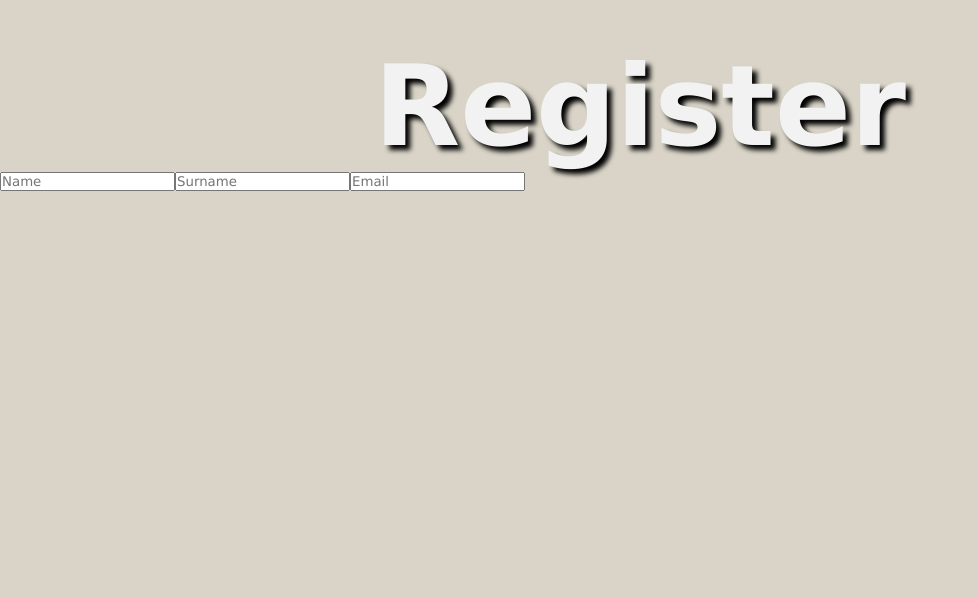
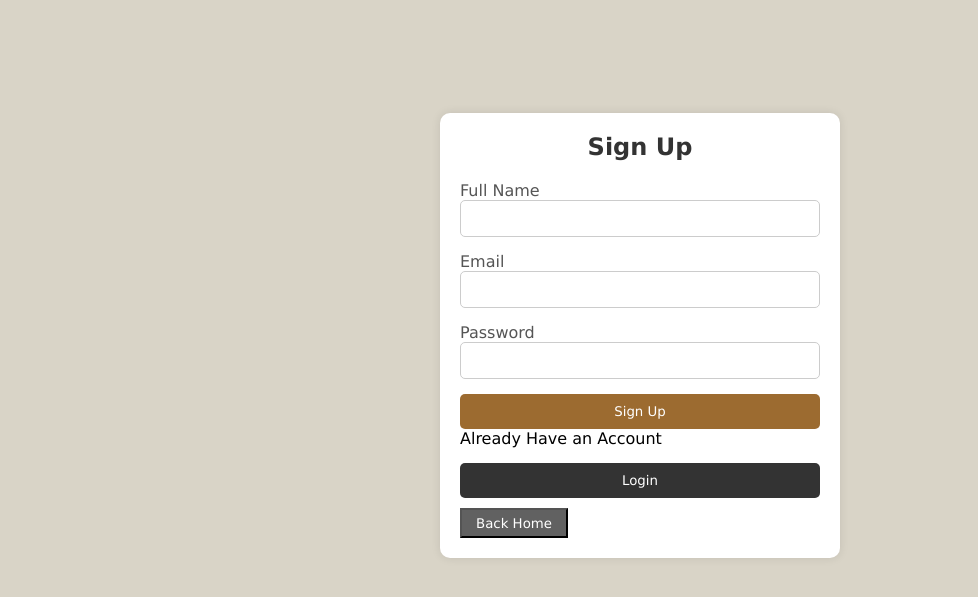
Before and after one commit to pleyer123/RealHome-app, a React (Vite) app: page /signUP in a window 1280 px wide. Shown: the part 127-724 px from the top of the page, without its empty margins (0-978 px from the left). Built offline with nearby package versions, Linux system fonts and the light colour scheme.

Commit message:
database setup

```diff
--- /dev/null
+++ b/src/Registration/SignUp.css
@@ -0,0 +1,79 @@
+.signup-container {
+    max-width: 400px;
+    margin: 50px auto;
+    padding: 20px;
+    background-color: #fff;
+    box-shadow: 0 0 10px rgba(0, 0, 0, 0.1);
+    border-radius: 10px;
+    margin-top: 15rem;
+  }
+
+  h2 {
+    text-align: center;
+    margin-bottom: 20px;
+    color: #333;
+  }
+
+  .signup-form {
+    display: flex;
+    flex-direction: column;
+
+  }
+
+  .input-group {
+    margin-bottom: 15px;
+  }
+
+  .input-group label {
+    margin-bottom: 5px;
+    color: #555;
+  }
+
+  .input-group input {
+    width: 100%;
+    padding: 10px;
+    border: 1px solid #ccc;
+    border-radius: 5px;
+  }
+
+  .signup-button {
+    padding: 10px 15px;
+    background-color: #9C6B30;
+    color: white;
+    border: none;
+    border-radius: 5px;
+    cursor: pointer;
+  }
+
+  .signup-button:hover {
+    background-color: #804d20;
+  }
+
+  .login-button{
+    padding: 10px 15px;
+    background-color: #333;
+    color: white;
+    border: none;
+    border-radius: 5px;
+    cursor: pointer;
+    width: 100%;
+    margin-top: 15px;
+  }
+
+  .login-button:hover {
+    background-color: #616161;
+  }
+
+  .back-button{
+    margin-top: 10px;
+    width: 30%;
+    height: 30px;
+    background-color: #616161;
+    color: white;
+    cursor: pointer;
+  }
+
+  .back-button:hover{
+    background-color: #a0a0a0;
+
+  }
--- a/src/Registration/signUP.jsx
+++ b/src/Registration/signUP.jsx
@@ -1,22 +1,78 @@
 import React from 'react'
+import "./SignUp.css"
+import { useNavigate } from 'react-router-dom'
+import axios from 'axios'
+import { useState } from 'react'
 
+const SignUp = () => {
 
-const signUP = () => {
+  const navigate = useNavigate();
+
+  const loginClick = () => {
+    navigate("/login");
+  }
+
+  const backClick = () => {
+    navigate("/")
+  }
+
+   const [name, setName] = useState()
+   const [email, setEmail] = useState()
+   const [password, setPassword] = useState()
+
+   const handleSubmit = (e) =>{
+    e.preventDefault()
+    axios.post('http://localhost:5173/register',{name,email,password})
+    .then(result => console.log(result))
+    .catch(err=> console.log(err))
+   }
+
   return (
-    <form className='register-form'>
-      <div className='heading'>
-          <h1>Register</h1>
+    <div className="signup-container">
+    <h2>Sign Up</h2>
+    <form  className="signup-form" onSubmit={handleSubmit}>
+      <div className="input-group">
+        <label htmlFor="fullName">Full Name</label>
+        <input
+          type="text"
+          id="fullName"
+          name="fullName"
+          onChange={(e) => setName(e.target.value)}
+          required
+        />
       </div>
 
-      <div className='inputs'>
-          <input type="text" placeholder='Name' required/>
-          <input type="text" placeholder='Surname' required/>
-          <input type="email" placeholder='Email' required/>
+      <div className="input-group">
+        <label htmlFor="email">Email</label>
+        <input
+          type="email"
+          id="email"
+          name="email"
+          onChange={(e) => setEmail(e.target.value)}
+          required
+        />
       </div>
 
+      <div className="input-group">
+        <label htmlFor="password">Password</label>
+        <input
+          type="password"
+          id="password"
+          name="password"
+          onChange={(e) => setPassword(e.target.value)}
+          required
+        />
+      </div>
+
+      <button type="submit" className="signup-button">Sign Up</button>
+
+      <p className='p-tag'>Already Have an Account</p>
 
     </form>
+    <button type='submit' className='login-button' onClick={loginClick}>Login</button>
+    <button type='submit' className='back-button' onClick={backClick}>Back Home</button>
+  </div>
   )
 }
 
-export default signUP
+export default SignUp
```
